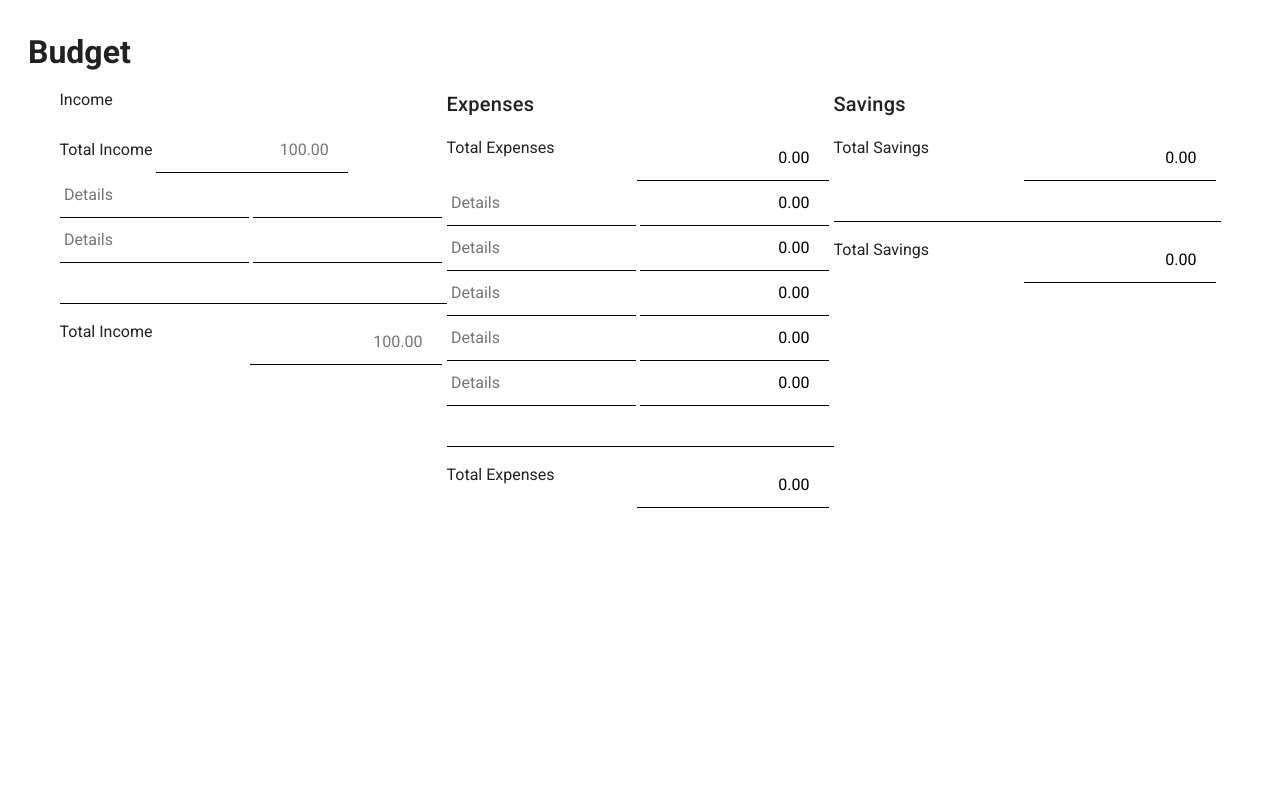
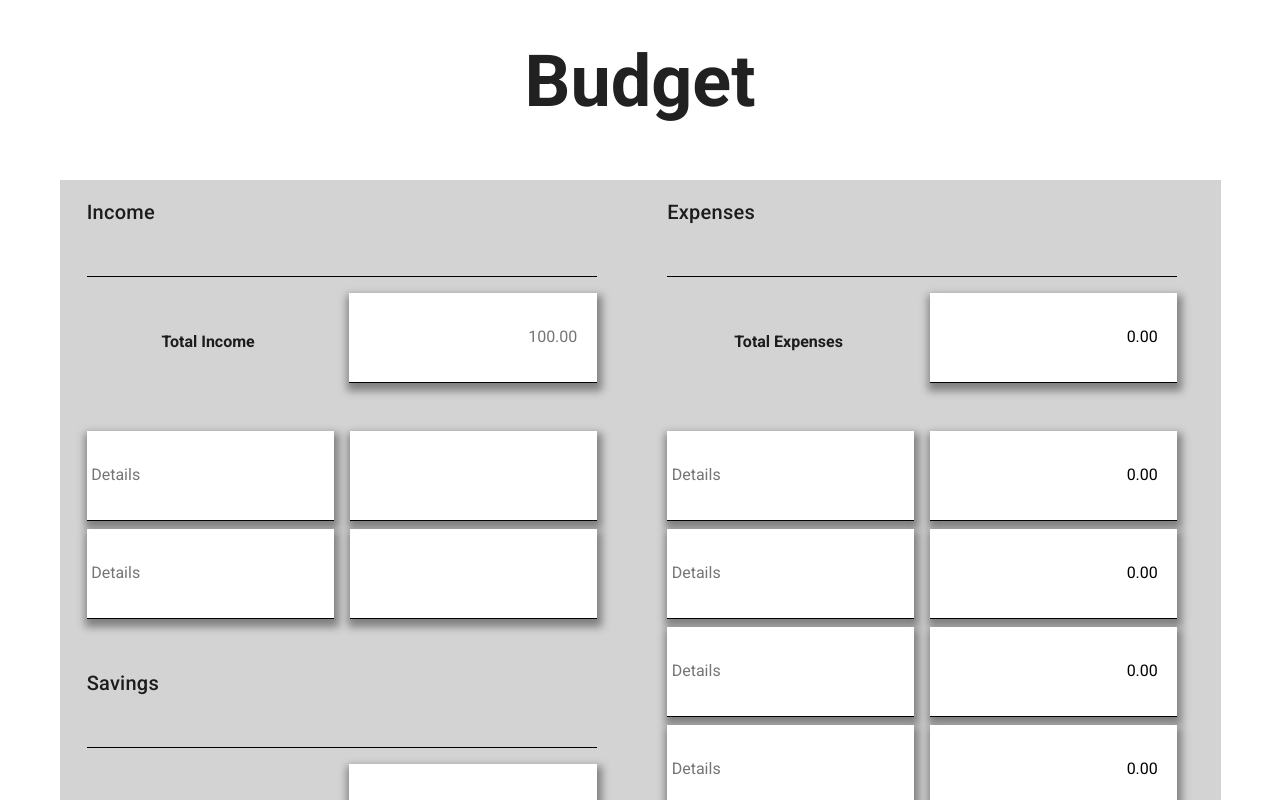
Before and after one commit to temaari/multipurpose-app, a Vue app: page /Budget in a window 1280 px wide. Shown: the top 800 px of the page. Built offline with nearby package versions, Linux system fonts and the light colour scheme.

Commit message:
making budget app look nice and pretty while making the css simpler

```diff
--- a/src/views/Budget.vue
+++ b/src/views/Budget.vue
@@ -1,37 +1,40 @@
 <template>
 	<div class="main">
 		<div class="header"><h1>Budget</h1></div>
+
 		<div class="container">
-			<div class="container-item component">
-				<div class=""><p>Income</p></div>
-				<div class=""><span>Total Income&nbsp;</span><input @click="select" type="number" @blur="formatAmount('TotalIncome')" v-model="TotalIncome" placeholder="100.00"></div>
-				<div class="component-container">
-					<div class="component-item"><input type="text" placeholder="Details"><input @click="select" type="number" readonly></div>
-					<div class="component-item"><input type="text" placeholder="Details"><input @click="select" type="number" readonly></div>
+
+
+			<div class="container-item">
+				<div class="title"><p>Income</p><p class="divider">&nbsp;</p></div>
+				<div class="fields"><span><h4>Total Income&nbsp;</h4></span><input @click="select" class="total-amount" type="number" @blur="formatAmount('TotalIncome')" v-model="TotalIncome" placeholder="100.00"></div>
+				<p>&nbsp;</p>
+				<div class="field">
+					<div class="fields"><input type="text" placeholder="Details"><input @click="select" type="number" readonly></div>
+					<div class="fields"><input type="text" placeholder="Details"><input @click="select" type="number" readonly></div>
 				</div>
-				<p class="divider">&nbsp;</p>
-				<div class="total-amount"><span>Total Income&nbsp;</span><input @click="select" type="number" @blur="formatAmount('TotalIncome')" v-model="TotalIncome" placeholder="100.00"></div>
+				<p>&nbsp;</p>
+				<div class="title"><p>Savings</p><p class="divider">&nbsp;</p></div>
+				<div class="fields"><span><h4>Total Savings&nbsp;</h4></span><input @click="select" class="total-amount" readonly type="number" v-model="TotalSavings" placeholder="100.00"></div>
+				<p>&nbsp;</p>
+				<div class="field savings"><div></div></div>
 			</div>
-			<div class="container-item component">
-				<div class="title"><p>Expenses</p></div>
-				<div class="gross-amount"><span>Total Expenses&nbsp;</span><input @click="select" readonly type="number" v-model="TotalExpenses" placeholder="100.00"></div>
-				<div class="component-container">
-					<div class="component-item ExpenseInput"><input type="text" placeholder="Details"><input @click="select" type="number" @blur="formatAmount('Expense1')" v-model="Expense1" placeholder="100.00"></div>
-					<div class="component-item ExpenseInput"><input type="text" placeholder="Details"><input @click="select" type="number" @blur="formatAmount('Expense2')" v-model="Expense2" placeholder="100.00"></div>
-					<div class="component-item ExpenseInput"><input type="text" placeholder="Details"><input @click="select" type="number" @blur="formatAmount('Expense3')" v-model="Expense3" placeholder="100.00"></div>
-					<div class="component-item ExpenseInput"><input type="text" placeholder="Details"><input @click="select" type="number" @blur="formatAmount('Expense4')" v-model="Expense4" placeholder="100.00"></div>
-					<div class="component-item ExpenseInput"><input type="text" placeholder="Details"><input @click="select" type="number" @blur="formatAmount('Expense5')" v-model="Expense5" placeholder="100.00"></div>
+
+
+			<div class="container-item">
+				<div class="title"><p>Expenses</p><p class="divider">&nbsp;</p></div>
+				<div class="fields"><span><h4>Total Expenses&nbsp;</h4></span><input @click="select" class="total-amount" readonly type="number" v-model="TotalExpenses" placeholder="100.00"></div>
+				<p>&nbsp;</p>
+				<div class="field">
+					<div class="fields ExpenseInput"><input type="text" placeholder="Details"><input @click="select" type="number" @blur="formatAmount('Expense1')" v-model="Expense1" placeholder="100.00"></div>
+					<div class="fields ExpenseInput"><input type="text" placeholder="Details"><input @click="select" type="number" @blur="formatAmount('Expense2')" v-model="Expense2" placeholder="100.00"></div>
+					<div class="fields ExpenseInput"><input type="text" placeholder="Details"><input @click="select" type="number" @blur="formatAmount('Expense3')" v-model="Expense3" placeholder="100.00"></div>
+					<div class="fields ExpenseInput"><input type="text" placeholder="Details"><input @click="select" type="number" @blur="formatAmount('Expense4')" v-model="Expense4" placeholder="100.00"></div>
+					<div class="fields ExpenseInput"><input type="text" placeholder="Details"><input @click="select" type="number" @blur="formatAmount('Expense5')" v-model="Expense5" placeholder="100.00"></div>
 				</div>
-				<p class="divider">&nbsp;</p>
-				<div class="total-amount TotalExpenses"><span>Total Expenses&nbsp;</span><input @click="select" readonly type="number" v-model="TotalExpenses" placeholder="100.00"></div>
 			</div>
-			<div class="container-item component">
-				<div class="title"><p>Savings</p></div>
-				<div class="gross-amount TotalSavings"><span>Total Savings&nbsp;</span><input @click="select" readonly type="number" v-model="TotalSavings" placeholder="100.00"></div>
-				<div class="savings"><div></div></div>
-				<p class="divider">&nbsp;</p>
-				<div class="total-amount TotalSavings"><span>Total Savings&nbsp;</span><input @click="select" readonly type="number" v-model="TotalSavings" placeholder="100.00"></div>
-			</div>
+
+
 		</div>
 	</div>
 </template>
@@ -93,41 +96,69 @@ export default {
 	.main {
 		margin: 1.75rem;
 	}
+	h1 {
+		display: flex;
+		flex-direction: column;
+		justify-content: center;
+		text-align: center;
+		font-weight: bold;
+		width: 100%;
+		min-height: auto;
+		font-size: 8ch;
+		margin-bottom: 2rem;
+	}
 
 	.container {
 		display: flex;
 		flex-wrap: wrap;
 	}
 	.container-item {
+		padding: 1rem 1.7rem;
+		background-color: lightgrey;
 		flex: 1 1 15em;
 	}
 	.container-item input {
+		box-shadow: .1rem .3rem .5rem .2rem grey;
 		padding: 0 0.5ch;
 		width: auto;
-		min-height: 5ch;
+		min-height: 10ch;
 		border-bottom: 1px solid black;
-		margin-right: 0.5ch;
+		margin-right: 1rem;
+		margin-bottom: .5rem;
 		text-align: right;
 	}
-	.container-item input[type= text] {
+	.container-item input[type = text] {
 		text-align: left;
 	}
 
-	.component .component-item,
-	.component .gross-amount,
-	.component .total-amount{
+	input {
+		background-color: rgb(255, 255, 255);
+	}
+
+	.fields {
 		display: flex;
 	}
-	.component .component-item,
-	.component .gross-amount > *,
-	.component .total-amount > * {
+	.fields > * {
 		flex: 1 1 50%;
 	}
-	.component-item input {
+	.fields input {
 		width: 50%;
 	}
+	.fields h4 {
+		height: 100%;
+		display: flex;
+		justify-content: center;
+		flex-direction: column;
+		text-align: center;
+		font-size: auto;
+	}
+
+	.total-amount {
+		margin-left: 1rem;
+	}
+
 	.divider {
-		margin-top: 1rem;
+		margin: 1rem 1rem 1rem 0;
 		border-bottom: 1px solid black;
 	}
 </style>
```
